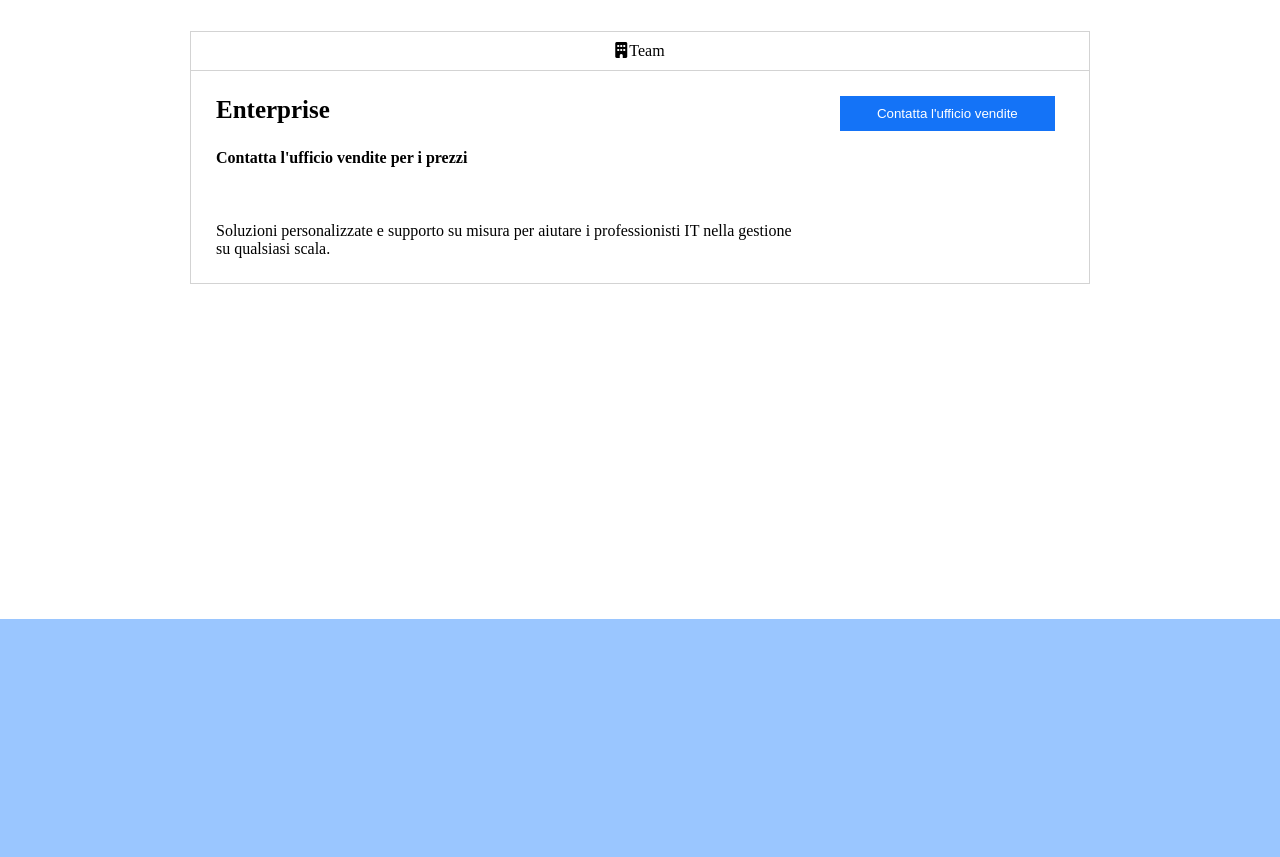
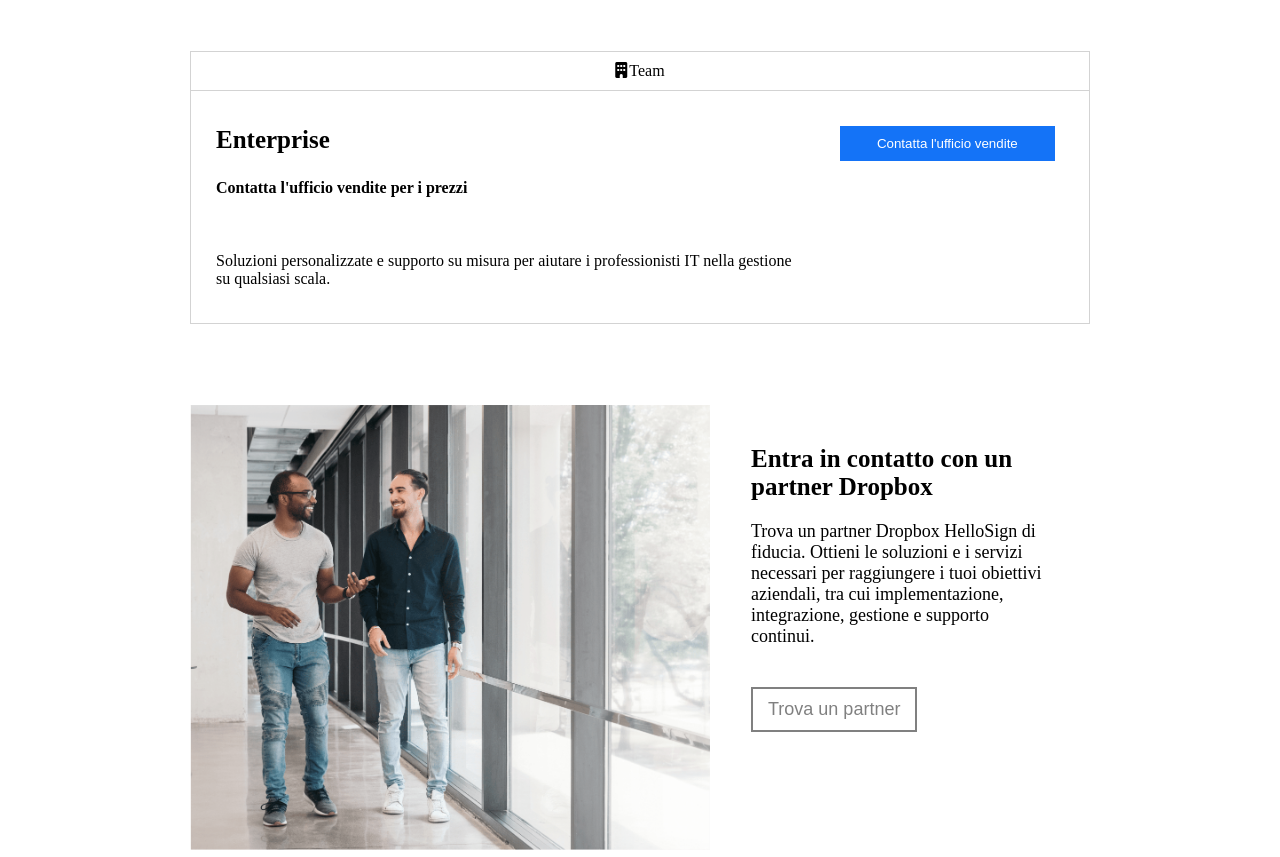
Before and after one commit to LucaFormica17/htmlcss-dropbox, a plain HTML site: page index.html in a window 1280 px wide. Shown: the part 1900-2757 px from the top of the page. Drawn offline with Linux system fonts and the light colour scheme.

Commit message:
[UPDATE]added partnersection and correct plan-info

```diff
--- a/css/style.css
+++ b/css/style.css
@@ -56,8 +56,6 @@ button{
     background-color: white;
 }
 
-
-
 i{
     margin-right: 2px;
 }
@@ -110,6 +108,10 @@ i{
 
 .w-70{
     width: 70%;
+}
+
+.border-grey{
+    border: 1px solid lightgrey;
 }
 
 /* CONTAINER */
@@ -172,13 +174,12 @@ i{
 }
 
 .top-col{
-    border: 1px solid lightgrey;
     padding: 10px 0;
+    border-bottom: 1px solid lightgrey;
 }
 
 .bottom-col{
-    border: 1px solid lightgrey;
-    border-top: none;
+    padding: 10px 0;
 }
 
 /* SPECIFIC */
@@ -259,10 +260,6 @@ h3{
     padding: 10px 0;
 }
 
-.first-col-br{
-    margin-bottom: 172px;
-}
-
 .last-col-br{
     margin-bottom: 135px;
 }
@@ -279,9 +276,25 @@ h3{
 .w-70 > p{
     margin-top: 30px;
 }
+
+.partner-button{
+    background-color: white;
+    color: grey;
+    border: 2px solid grey;
+    width: max-content;
+    font-size: 18px;
+}
+
+.partner > *{
+    margin: 20px;
+}
+
+.partner > p{
+    font-size: 18px;
+}
 /* IMG */
 
-.jumbo-img{
+img{
     width: 100%;
 }
 
--- a/index.html
+++ b/index.html
@@ -20,7 +20,7 @@
                         <div class="content d-flex s-between h75 bg-white">
                             <ul class="d-flex align-center">
                                 <li>
-                                    <img src="./img/header-logo.png" alt="logo" class="logo">
+                                    <img src="./img/header-logo.png" alt="logo">
                                 </li>
                                 <li>
                                     Perch&egrave; Dropbox
@@ -84,7 +84,7 @@
                         </div>
                         <div class="col-70 pos-rel">
                             <div class="pos-abs">
-                                <img src="./img/jumbo.png" alt="jumbo" class="jumbo-img">
+                                <img src="./img/jumbo.png" alt="jumbo">
                             </div>
                         </div>
                     </div>
@@ -116,7 +116,7 @@
                         </div>
                     </div>
                     <!-- THREE COLUMNS WITH PLAN INFO -->
-                    <div class="col-33">
+                    <div class="col-33 border-grey">
                         <div class="top-col mar-bottom">
                             <div class="content j-center d-flex">
                                 <i class="fa-solid fa-user" style="color: #000000;"></i>
@@ -184,7 +184,7 @@
                             </div>
                         </div>
                     </div>
-                    <div class="col-33">
+                    <div class="col-33 border-grey">
                         <div class="top-col mar-bottom">
                             <div class="content j-center d-flex">
                                 <i class="fa-solid fa-user" style="color: #000000;"></i>
@@ -263,7 +263,7 @@
                             </div>
                         </div>
                     </div>
-                    <div class="col-33">
+                    <div class="col-33 border-grey">
                         <div class="top-col mar-bottom">
                             <div class="content j-center d-flex">
                                 <i class="fa-solid fa-building" style="color: #000000;"></i>
@@ -337,7 +337,7 @@
                         </div>
                     </div>
                 <!-- CONTACT-SECTION -->
-                    <div class="col-100 margin-30">
+                    <div class="col-100 margin-30 border-grey">
                         <div class="top-col">
                             <div class="content d-flex j-center">
                                 <i class="fa-solid fa-building" style="color: #000000;"></i>
@@ -366,14 +366,22 @@
                         </div>
                     </div>
                 <!-- PARTNER SECTION -->
-                    <div class="col-60">
-                        <div class="bg-red h300">
-
+                    <div class="col-60 margin-30">
+                        <div class="content">
+                            <img src="./img/partner.png" alt="partner">
                         </div>
                     </div>
-                    <div class="col-40">
-                        <div class="bg-blue h300">
-
+                    <div class="col-40 margin-30">
+                        <div class="content partner">
+                            <h3>
+                                Entra in contatto con un partner Dropbox
+                            </h3>
+                            <p>
+                                Trova un partner Dropbox HelloSign di fiducia. Ottieni le soluzioni e i servizi necessari per raggiungere i tuoi obiettivi aziendali, tra cui implementazione, integrazione, gestione e supporto continui.
+                            </p>
+                            <button class="partner-button">
+                                Trova un partner
+                            </button>
                         </div>
                     </div>
                 <!-- OPERATION-SECTION -->
```
